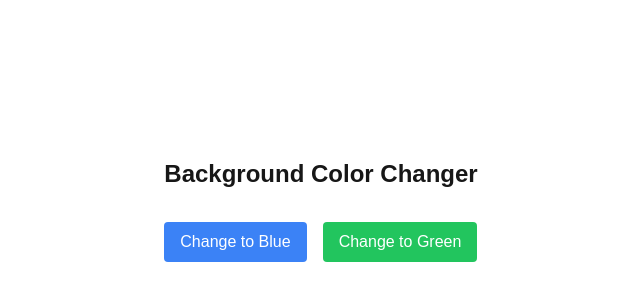
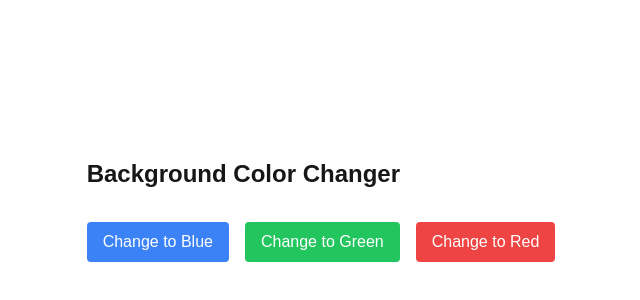
Before and after one commit to Julian-91/nextjs-demo-app, a Next.js app: page / in a window 1280 px wide. Shown: the part 190-490 px from the top of the page, without its empty margins (319-959 px from the left). Built offline with nearby package versions, Linux system fonts and the light colour scheme.

Commit message:
Added button that if clicked on will change the background color to red

```diff
--- a/app/page.tsx
+++ b/app/page.tsx
@@ -6,7 +6,7 @@ export default function Home() {
 
   const changeBackground = (color: string) => {
     // Remove any existing color classes
-    document.body.classList.remove('blue-bg', 'green-bg');
+    document.body.classList.remove('blue-bg', 'green-bg', 'red-bg');
 
     if (color) {
       document.body.classList.add(`${color}-bg`);
@@ -34,6 +34,13 @@ export default function Home() {
             Change to Green
           </button>
 
+          <button
+            onClick={() => changeBackground('red')}
+            className="px-4 py-2 bg-red-500 text-white rounded hover:bg-red-600 transition-colors"
+          >
+            Change to Red
+          </button>
+
           {bgColor && (
             <button
               onClick={() => changeBackground('')}
```
